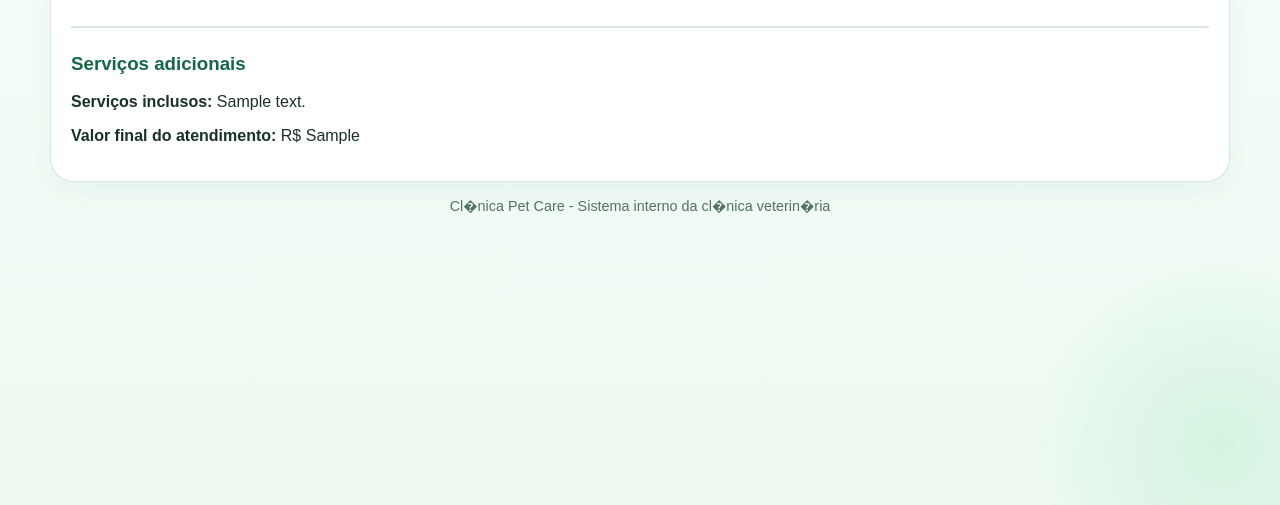
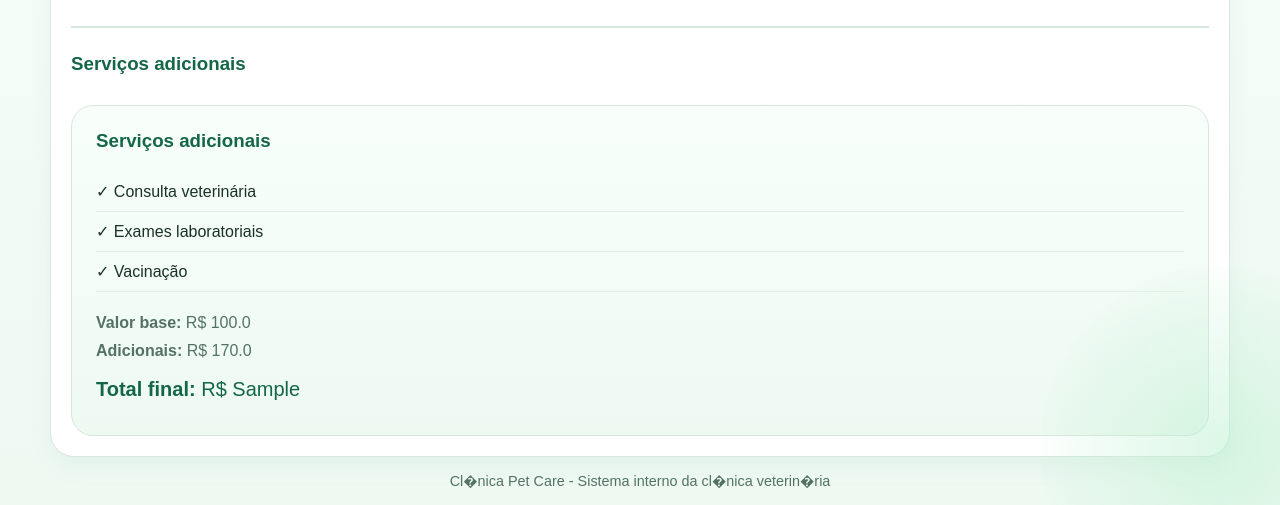
Before and after one commit to renokkj/ClinicaPetCare-2, a Java web app: template src/main/webapp/WEB-INF/views/consulta/detail.jsp in a window 1280 px wide. Shown: the part 544-1049 px from the top of the page. Run offline with Tomcat 11, a stand-in JSP engine, Linux system fonts and the light colour scheme; the template is opened without the code that fills it: most values are stand-ins (such as "Sample title", 1, 10 or a date in 2020); data that the repository does not hold is empty.

Commit message:
Melhora do visual do DECORATOR

```diff
--- a/src/main/webapp/WEB-INF/views/consulta/detail.jsp
+++ b/src/main/webapp/WEB-INF/views/consulta/detail.jsp
@@ -58,15 +58,26 @@
         Serviços adicionais
     </h3>
 
-    <p>
-        <strong>Serviços inclusos:</strong>
-        ${descricaoAtendimento}
-    </p>
+    <div class="decorator-box">
 
-    <p>
-        <strong>Valor final do atendimento:</strong>
-        R$ ${custoAtendimento}
-    </p>
+        <h3>Serviços adicionais</h3>
+
+        <ul class="decorator-list">
+            <li>✓ Consulta veterinária</li>
+            <li>✓ Exames laboratoriais</li>
+            <li>✓ Vacinação</li>
+        </ul>
+
+        <div class="decorator-values">
+            <p><strong>Valor base:</strong> R$ 100.0</p>
+            <p><strong>Adicionais:</strong> R$ 170.0</p>
+            <p class="total">
+                <strong>Total final:</strong>
+                R$ ${custoAtendimento}
+            </p>
+        </div>
+
+    </div>
 
 </div>
 
--- a/src/main/webapp/assets/css/style.css
+++ b/src/main/webapp/assets/css/style.css
@@ -522,3 +522,41 @@
     background:#ffe2e2;
     color:#a12828;
 }
+
+.decorator-box {
+    margin-top: 30px;
+    padding: 24px;
+    border-radius: 22px;
+    background: linear-gradient(180deg, #f8fffb, #eef9f2);
+    border: 1px solid var(--line);
+}
+
+.decorator-box h3 {
+    margin-top: 0;
+    margin-bottom: 20px;
+    color: var(--primary-dark);
+}
+
+.decorator-list {
+    list-style: none;
+    padding: 0;
+    margin: 0 0 22px;
+}
+
+.decorator-list li {
+    padding: 10px 0;
+    font-size: 16px;
+    color: var(--text);
+    border-bottom: 1px solid #dfeee5;
+}
+
+.decorator-values p {
+    margin: 10px 0;
+    color: var(--muted);
+}
+
+.decorator-values .total {
+    margin-top: 18px;
+    font-size: 20px;
+    color: var(--primary-dark);
+}
```
